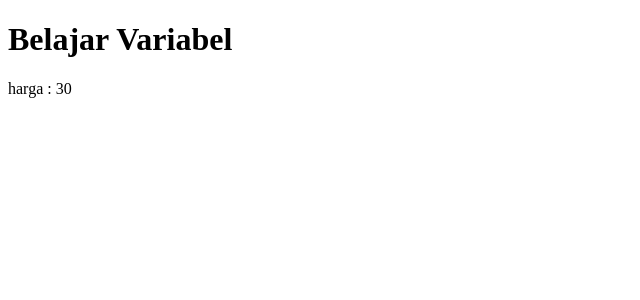
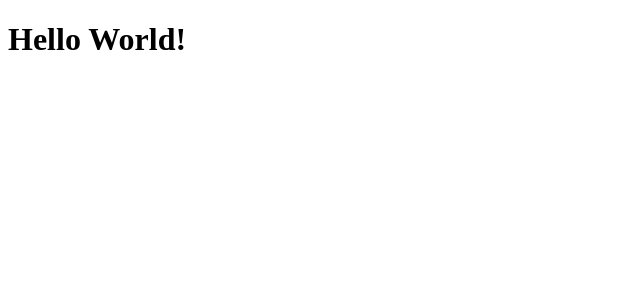
Before and after one commit to rikiwidiantoro/reactjsdasar-wahidev, a React (Create React App) app: page / in a window 1280 px wide. Shown: the top 300 px of the page, without its empty margins (0-640 px from the left). Built offline with nearby package versions, Linux system fonts and the light colour scheme.

Commit message:
menambahkan file stateprops

```diff
--- /dev/null
+++ b/src/StateProps/StateProps.js
@@ -0,0 +1,13 @@
+import { Component } from "react";
+
+class StateProps extends Component {
+    render() {
+        return (
+            <div>
+                <h1>Hello World!</h1>
+            </div>
+        )
+    }
+}
+
+export default StateProps
--- a/src/index.js
+++ b/src/index.js
@@ -3,13 +3,15 @@ import ReactDOM from 'react-dom';
 // import './index.css';
 import App from './App';
 import Variabel from './variabel/Variabel';
+import StateProps from './StateProps/StateProps'
 // import reportWebVitals from './reportWebVitals';
 
 
 ReactDOM.render(
   <React.StrictMode>
     {/* <App /> */}
-    <Variabel />
+    {/* <Variabel /> */}
+    <StateProps />
   </React.StrictMode>,
   document.getElementById('root')
 );
```
